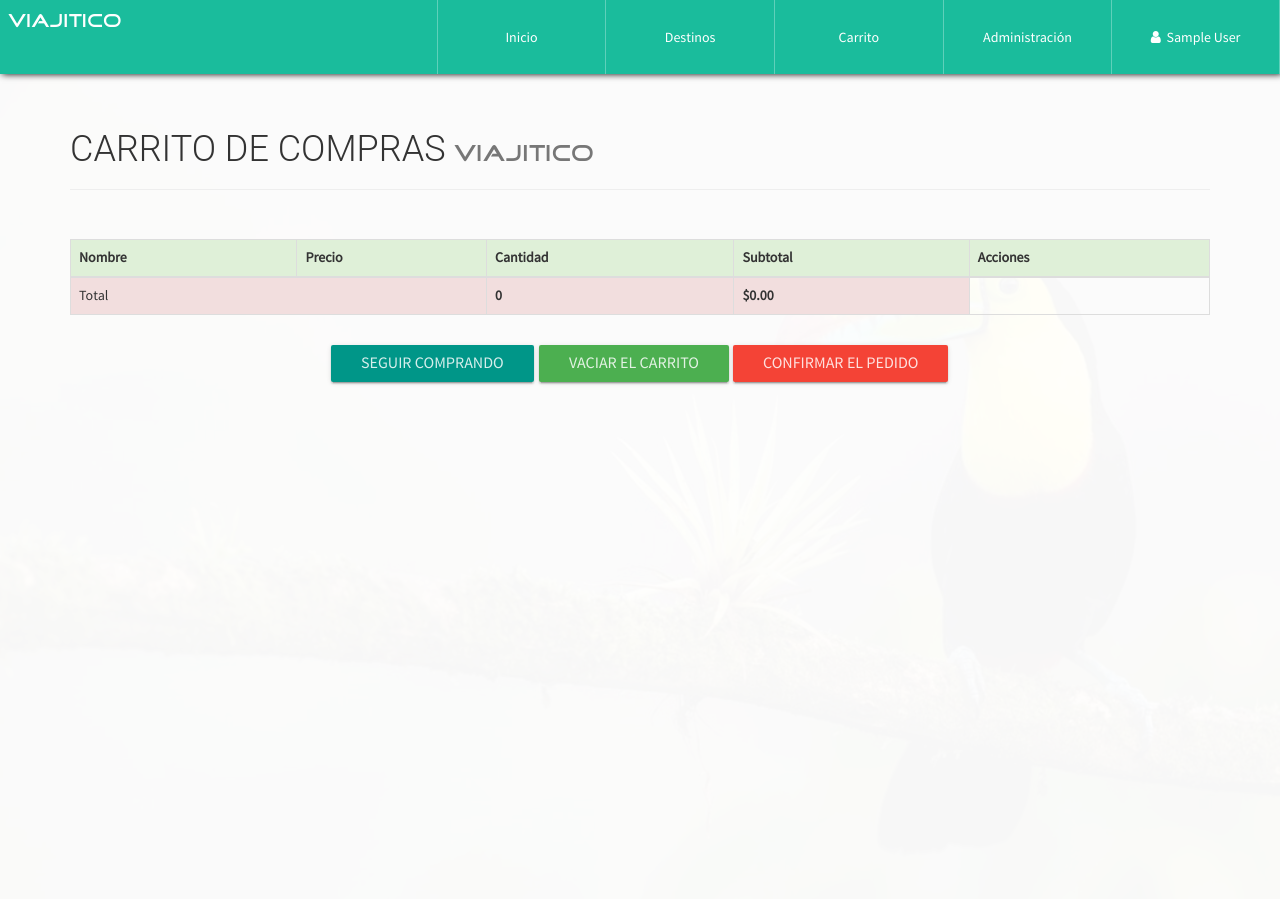
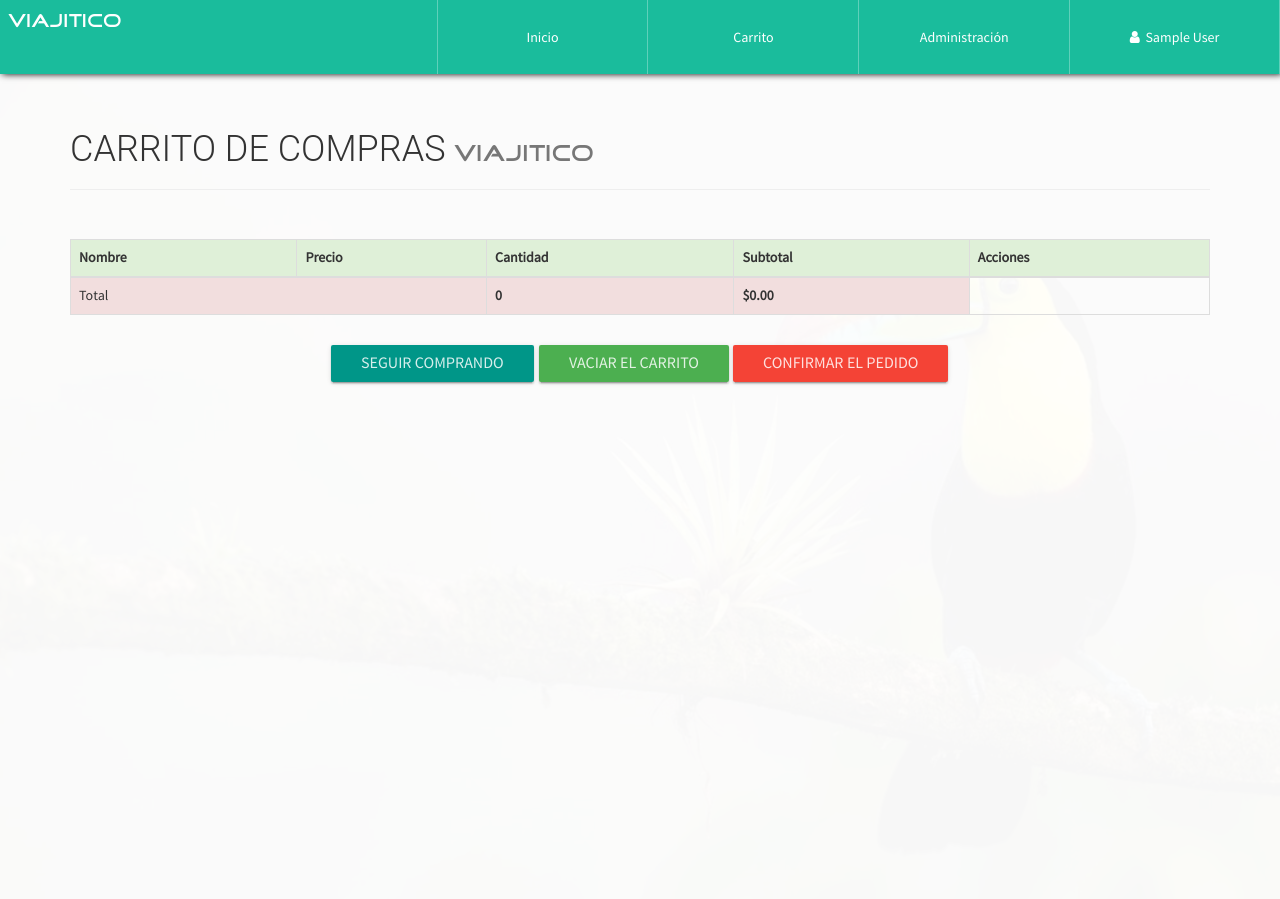
Before and after one commit to GiankFallasCR/Proyecto2.0, a PHP site: page /carrito.php in a window 1280 px wide. Shown: the top 899 px of the page. Run offline with PHP 8.4, Linux system fonts and the light colour scheme; the visitor is signed in with stand-in values (Sample User, id 1); data that the repository does not hold is empty; some libraries are stand-ins or nearby versions.

Commit message:
Cambio hecho por Frey

```diff
--- a/inc/navbar.php
+++ b/inc/navbar.php
@@ -5,13 +5,12 @@
 <nav id="navbar-auto-hidden">
         <div class="row hidden-xs">
             <div class="col-xs-4">
-                <p class="text-navbar tittles-pages-logo">ViajiTico</p>
+            <a href="index.php"><p class="text-navbar tittles-pages-logo">ViajiTico</p></a>
             </div>
             <div class="col-xs-8">
               <div class="contenedor-tabla pull-right">
                 <div class="contenedor-tr">
                   <a href="index.php" class="table-cell-td">Inicio</a>
-                  <a href="destino.php" class="table-cell-td">Destinos</a>
                   <?php
                       if(!$_SESSION['nombreAdmin']==""){
                           echo '
@@ -125,18 +124,19 @@
 
     <div id="mobile-menu-list" class="hidden-sm hidden-md hidden-lg">
         <br>
-        <h3 class="text-center tittles-pages-logo">STORE</h3>
+        <h3 class="text-center tittles-pages-logo">ViajiTico</h3>
         <button class="btn btn-default button-mobile-menu" id="button-close-mobile-menu">
         <i class="fa fa-times"></i>
         </button>
         <br><br>
         <ul class="list-unstyled text-center">
             <li><a href="index.php">Inicio</a></li>
-            <li><a href="destino.php">Destinos</a></li>
+
             <li><a href="carrito.php">Carrito</a></li>
             <?php
                 if(!$_SESSION['nombreAdmin']==""){
-                    echo '<li><a href="configAdmin.php">Administración</a></li>';
+                    echo '<li><a href="destino.php">Destinos</a></li>
+                          <li><a href="configAdmin.php">Administración</a></li>';
                 }elseif(!$_SESSION['nombreUser']==""){
                     echo '
                     <li><a href="pedido.php">Pedido</a></li>
```
